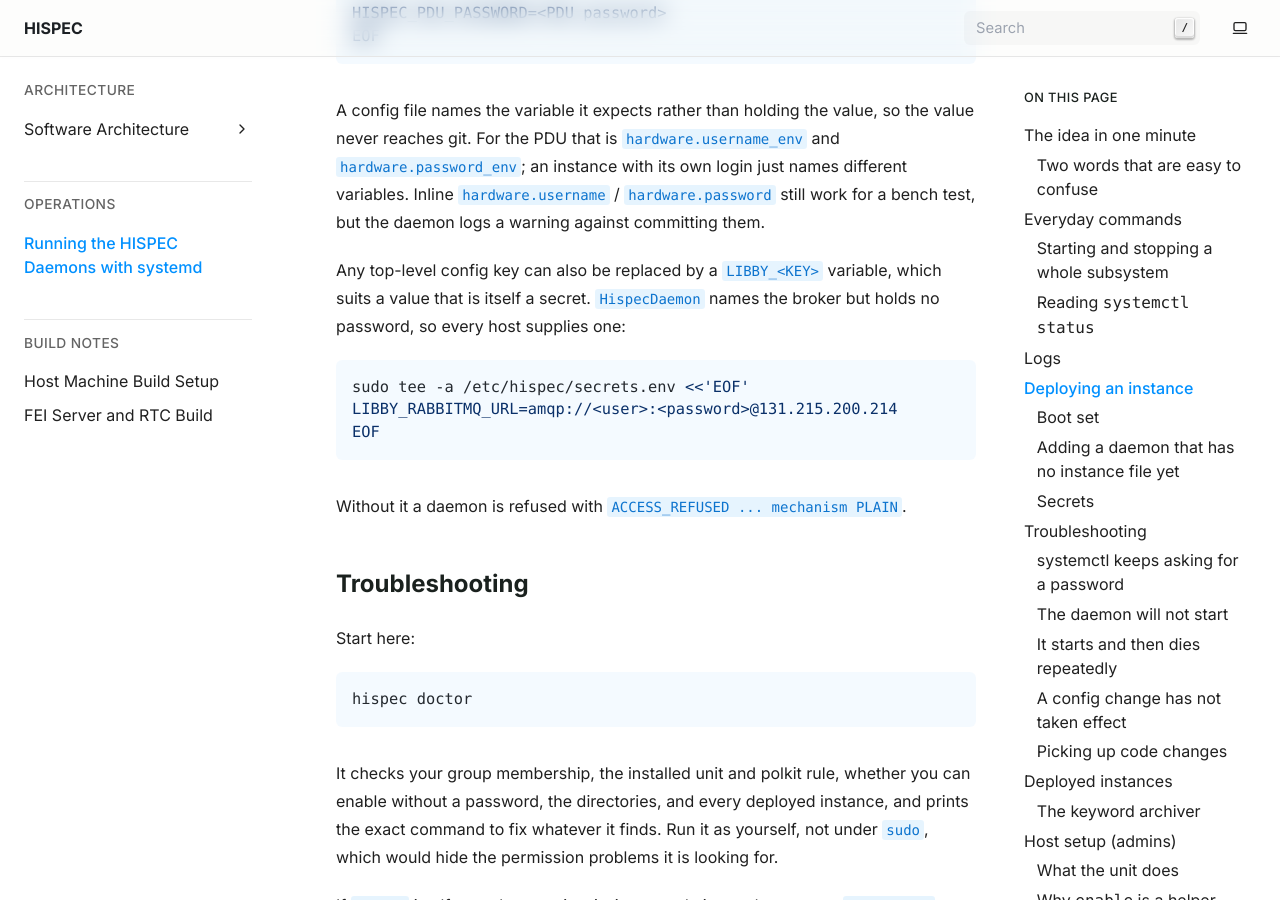
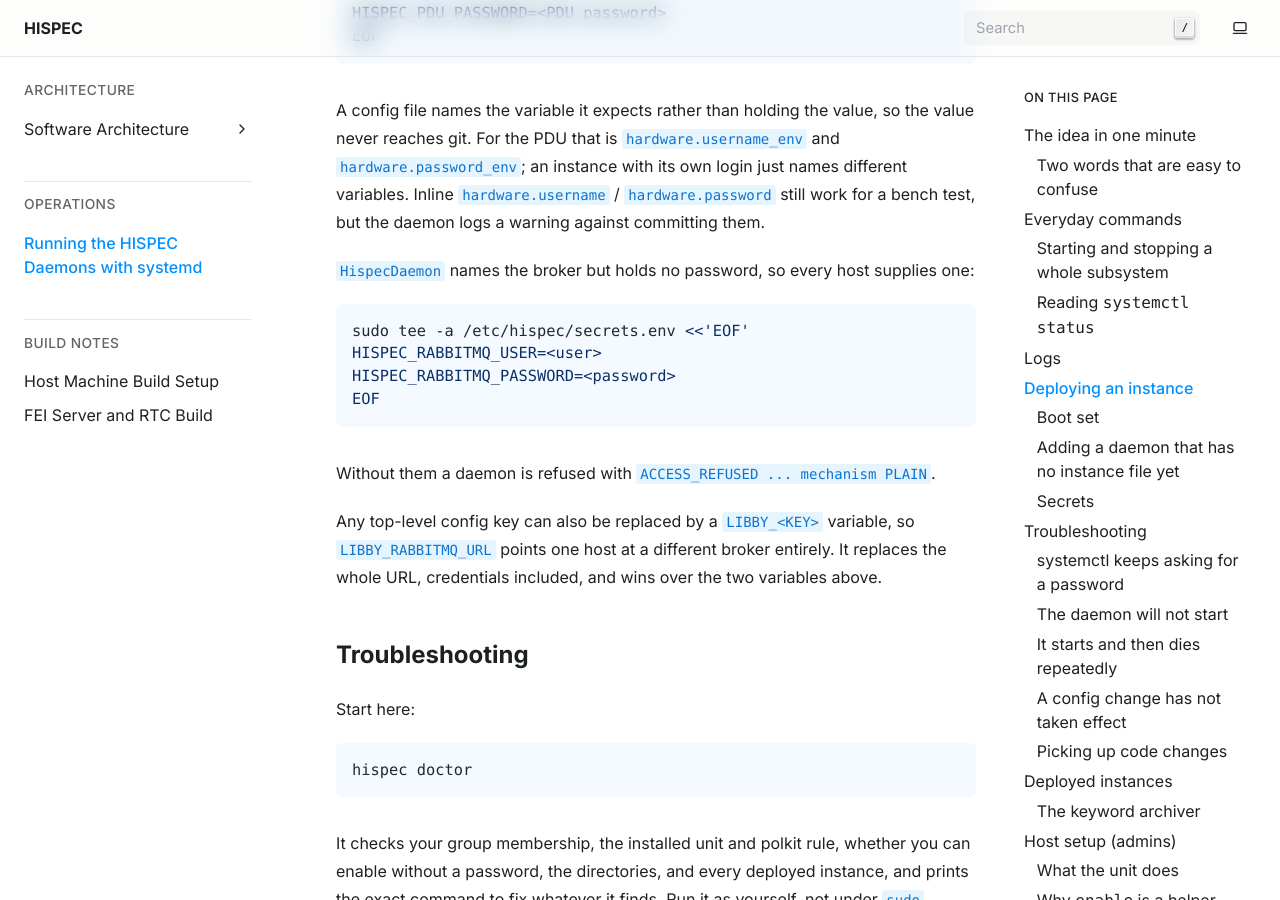
Before and after one commit to CaltechOpticalObservatories/hispec, a Sphinx documentation site: the page built from docs/operations/systemd.md, in a window 1280 px wide and 900 px high, scrolled down 6541 px. Built offline with Sphinx 7.4.7, drawn with Linux system fonts in a browser that asks for light colours.

Commit message:
Read the broker credentials from the environment instead of the URL

````diff
--- a/docs/operations/systemd.md
+++ b/docs/operations/systemd.md
@@ -259,17 +259,22 @@
 variables. Inline `hardware.username` / `hardware.password` still work for a
 bench test, but the daemon logs a warning against committing them.
 
-Any top-level config key can also be replaced by a `LIBBY_<KEY>` variable,
-which suits a value that is itself a secret. `HispecDaemon` names the broker
-but holds no password, so every host supplies one:
+`HispecDaemon` names the broker but holds no password, so every host supplies
+one:
 
 ```bash
 sudo tee -a /etc/hispec/secrets.env <<'EOF'
-LIBBY_RABBITMQ_URL=amqp://<user>:<password>@131.215.200.214
+HISPEC_RABBITMQ_USER=<user>
+HISPEC_RABBITMQ_PASSWORD=<password>
 EOF
 ```
 
-Without it a daemon is refused with `ACCESS_REFUSED ... mechanism PLAIN`.
+Without them a daemon is refused with `ACCESS_REFUSED ... mechanism PLAIN`.
+
+Any top-level config key can also be replaced by a `LIBBY_<KEY>` variable, so
+`LIBBY_RABBITMQ_URL` points one host at a different broker entirely. It
+replaces the whole URL, credentials included, and wins over the two variables
+above.
 
 ## Troubleshooting
 
````
Also changed, not shown: 1 other file.
